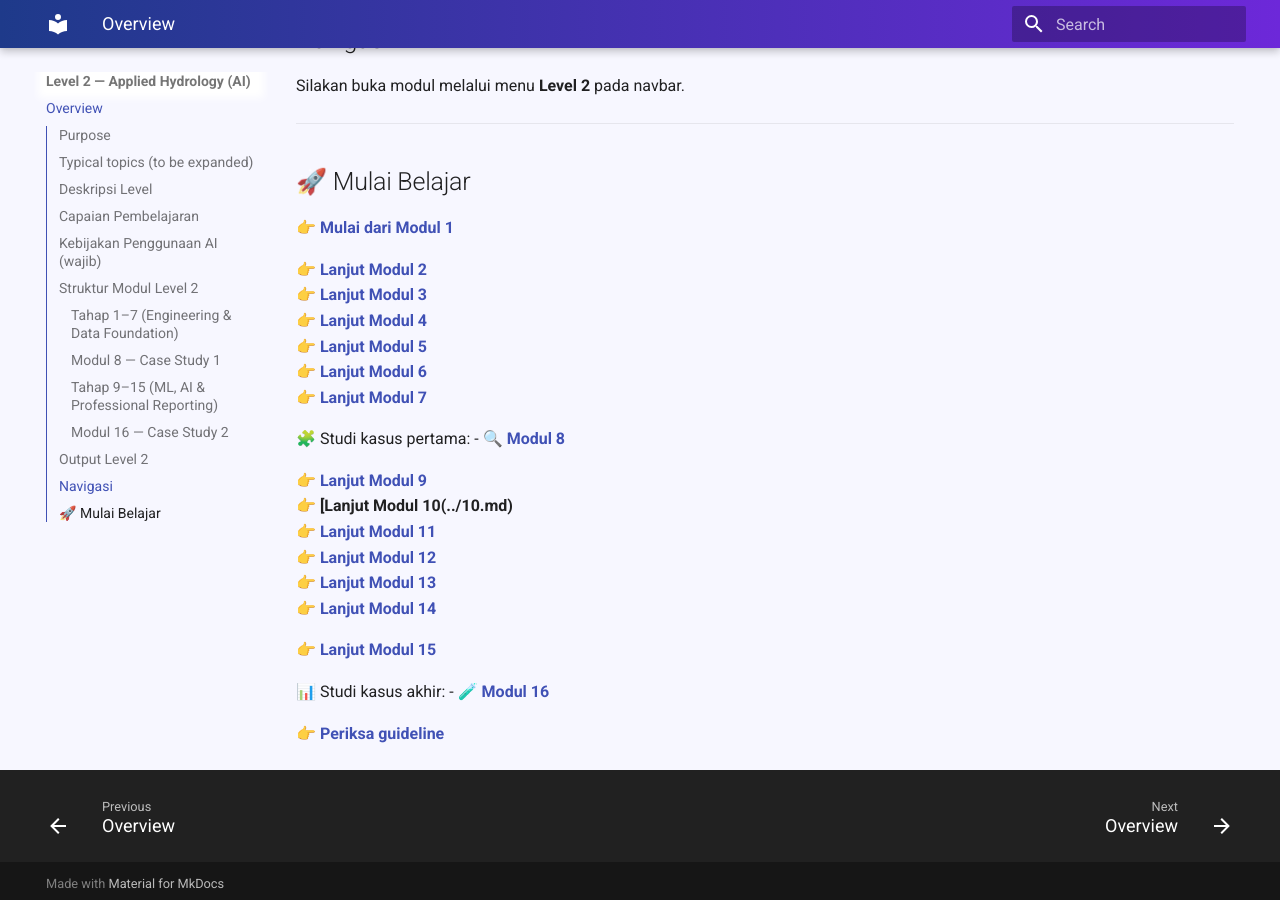
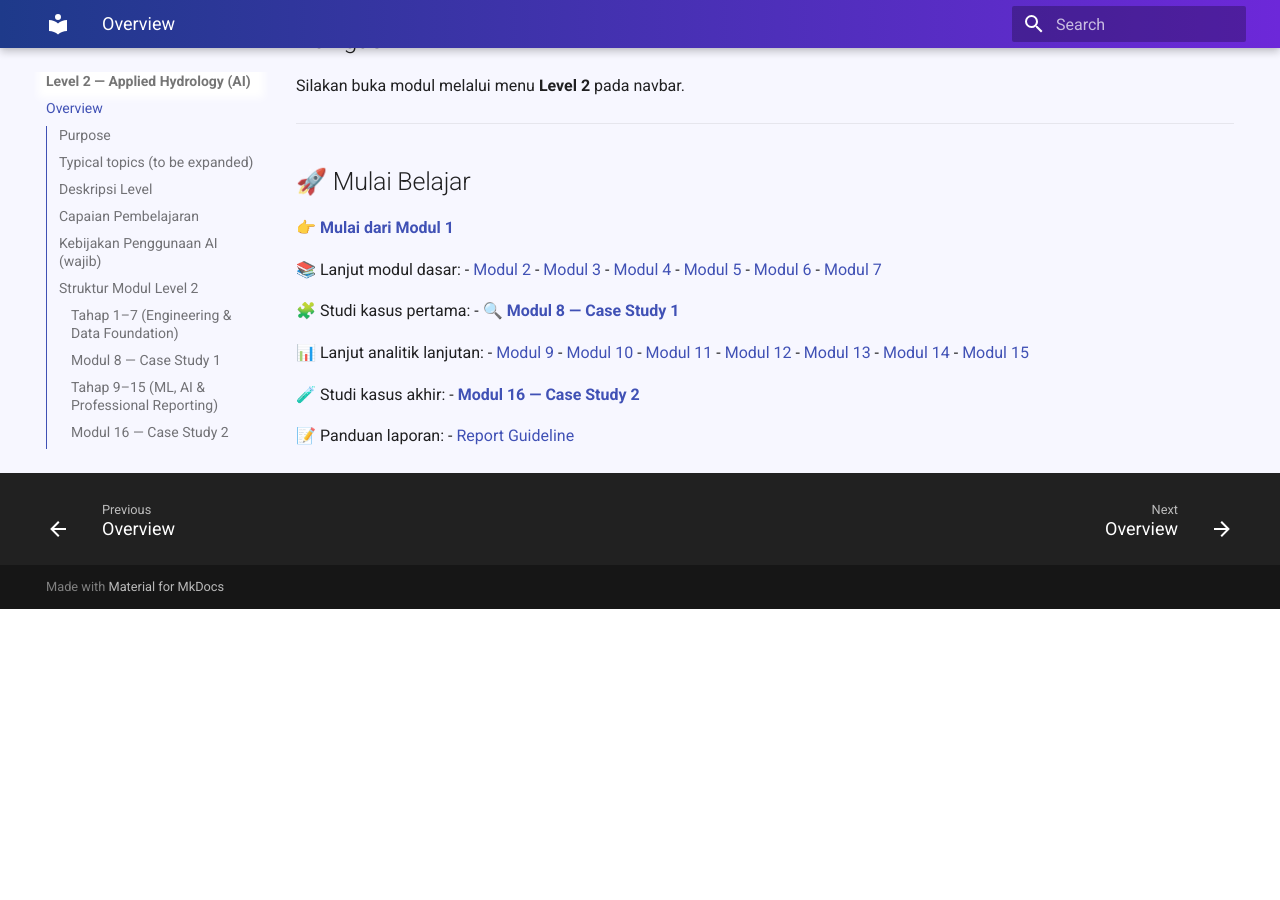
Before and after one commit to rintis-code/rr-hydrology, an MkDocs documentation site: the page built from docs/level-2/00-intro.md, in a window 1280 px wide and 900 px high, scrolled down 2634 px. Built offline with MkDocs 1.6.1 and Material for MkDocs 9.7.7, drawn with Linux system fonts in a browser that asks for light colours; after the commit the page ends 3243 px from its top, so only the background shows below that.

Commit message:
Update 00-intro.md

```diff
--- a/docs/level-2/00-intro.md
+++ b/docs/level-2/00-intro.md
@@ -101,26 +101,28 @@ Silakan buka modul melalui menu **Level 2** pada navbar.
 
 👉 **[Mulai dari Modul 1](../01.md)**
 
-👉 **[Lanjut Modul 2](../02.md)**
-👉 **[Lanjut Modul 3](../03.md)**
-👉 **[Lanjut Modul 4](../04.md)**
-👉 **[Lanjut Modul 5](../05.md)**
-👉 **[Lanjut Modul 6](../06.md)**
-👉 **[Lanjut Modul 7](../07.md)**
+📚 Lanjut modul dasar:
+- [Modul 2](../02.md)
+- [Modul 3](../03.md)
+- [Modul 4](../04.md)
+- [Modul 5](../05.md)
+- [Modul 6](../06.md)
+- [Modul 7](../07.md)
 
 🧩 Studi kasus pertama:
-- 🔍 **[Modul 8](../08-case-1/)**
+- 🔍 **[Modul 8 — Case Study 1](../08-case-1.md)**
 
-👉 **[Lanjut Modul 9](../09.md)**
-👉 **[Lanjut Modul 10(../10.md)**
-👉 **[Lanjut Modul 11](../11.md)**
-👉 **[Lanjut Modul 12](../12.md)**
-👉 **[Lanjut Modul 13](../13.md)**
-👉 **[Lanjut Modul 14](../14.md)**
+📊 Lanjut analitik lanjutan:
+- [Modul 9](../09.md)
+- [Modul 10](../10.md)
+- [Modul 11](../11.md)
+- [Modul 12](../12.md)
+- [Modul 13](../13.md)
+- [Modul 14](../14.md)
+- [Modul 15](../15.md)
 
-👉 **[Lanjut Modul 15](../15.md)**
+🧪 Studi kasus akhir:
+- **[Modul 16 — Case Study 2](../16-case-2.md)**
 
-📊 Studi kasus akhir:
-- 🧪 **[Modul 16](../16-case-2/)**
-
-👉 **[Periksa guideline](../report-guideline.md)**
+📝 Panduan laporan:
+- [Report Guideline](../report-guideline.md)
```
